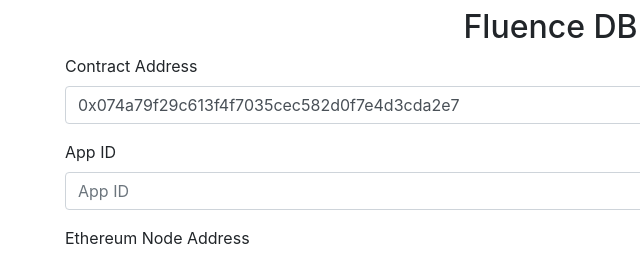
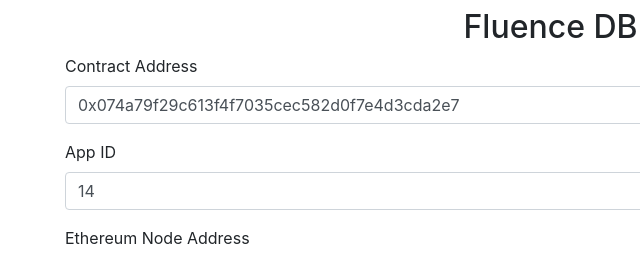
Before and after one commit to fluencelabs/example-sqldb, a website built with webpack: page index.html in a window 1280 px wide. Shown: the top 255 px of the page, 20-660 px from the left. Built offline with nearby package versions, Linux system fonts and the light colour scheme.

Commit message:
update default

```diff
--- a/index.html
+++ b/index.html
@@ -15,7 +15,7 @@
     </div>
     <div class="form-group">
         <label for="app-id">App ID</label>
-        <input type="text" class="form-control" id="app-id" placeholder="App ID" aria-label="App ID" aria-describedby="basic-addon1" required>
+        <input type="text" class="form-control" id="app-id" placeholder="App ID" aria-label="App ID" aria-describedby="basic-addon1" required value="14">
     </div>
     <div class="form-group">
         <label for="ethereum-address">Ethereum Node Address</label>
```
